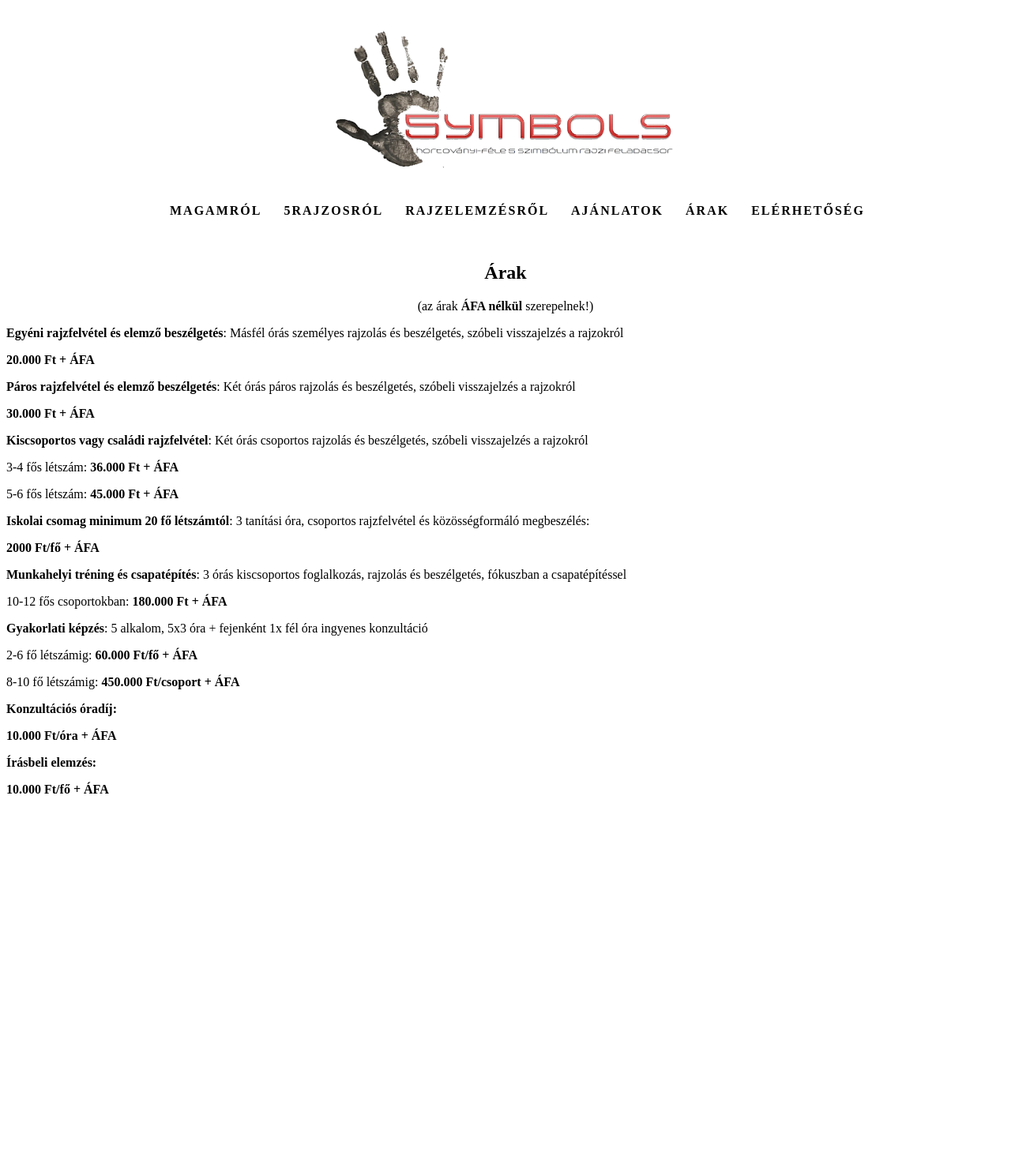
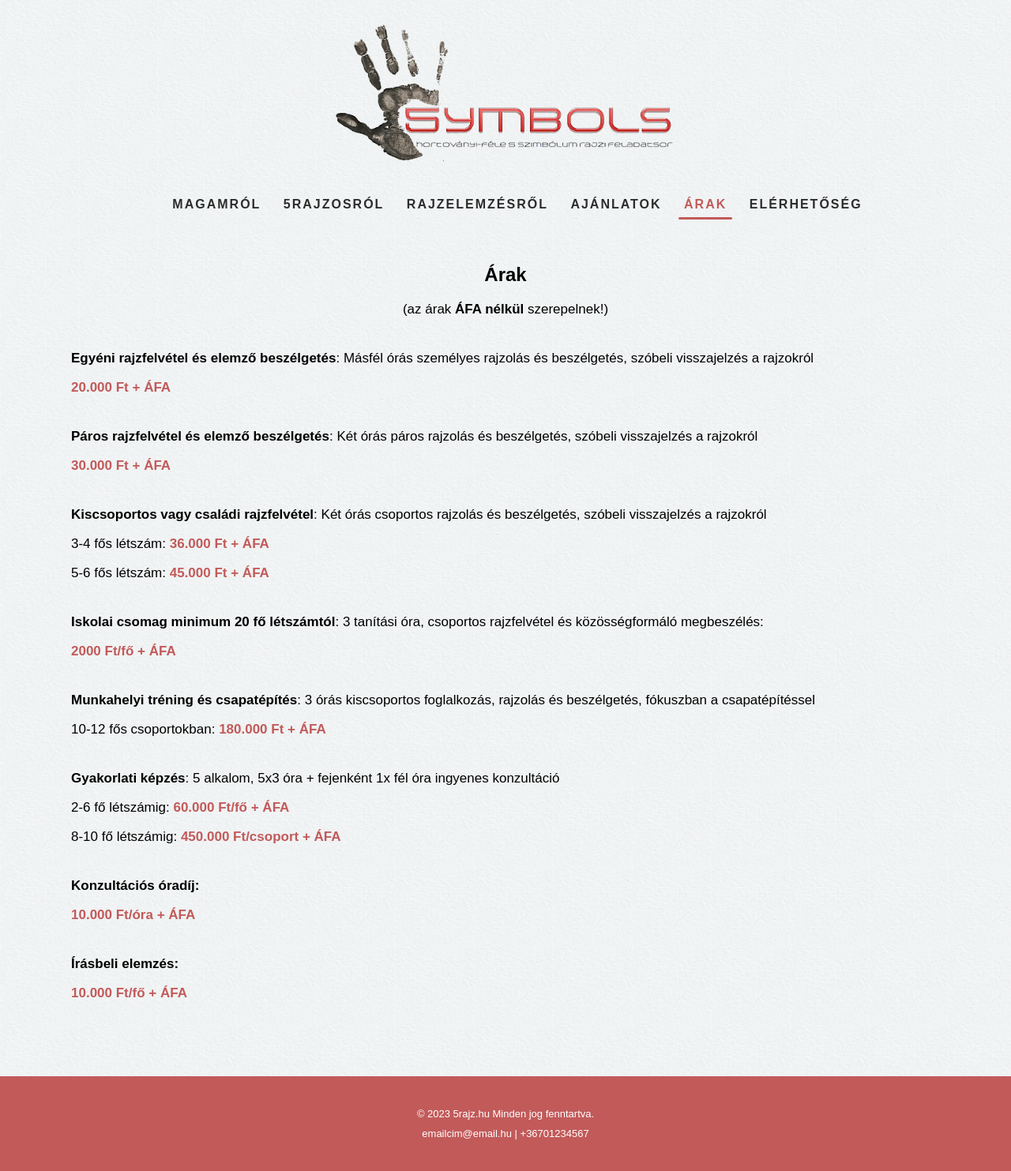
Before and after one commit to TkcsHnr/5rajz, a PHP site: page /arak.php in a window 1280 px wide. Shown: the whole page at 79% size. Run offline with PHP 8.4, Linux system fonts and the light colour scheme; style sheets or scripts are compiled from the project's sources; some web fonts are replaced.

Commit message:
retrieved .scss files

```diff
--- /dev/null
+++ b/css/footer/footer.scss
@@ -0,0 +1,17 @@
+footer {
+    width: 100%;
+    height: 120px;
+    background-color: var(--pale-red);
+    color: white;
+    margin-top: 80px;
+
+    display: flex;
+    flex-direction: column;
+    align-items: center;
+    justify-content: center;
+
+    p {
+        margin: 5px;
+        font-size: 13px;
+    }
+}
--- /dev/null
+++ b/css/general/general.scss
@@ -0,0 +1,59 @@
+@import url('https://fonts.cdnfonts.com/css/segoe-script');
+
+html, body {
+    margin: 0;padding: 0;
+    height: 100%;
+}
+
+html {
+    overflow: hidden;
+}
+body {
+    overflow: auto;
+}
+
+:root {
+    font-family: 'Segoe Script', sans-serif;
+
+    /* colors */
+    --red: #BA1717;
+    --dark-red: #a21919;
+    --dark-gray: #2B2C2C;
+    --light-gray: #625F5F;
+    --pale-red: #C25A5A;
+}
+
+div.bg {
+    width: 100%;
+    min-height: 100vh;
+    background-image: url("../../resources/pattern2.jpg");
+    background-repeat: repeat;
+    background-attachment: scroll;
+    display: flex;
+    flex-direction: column;
+    align-items: center;
+}
+
+main {
+    width: 1100px;
+    padding: 10px;
+    display: flex;
+    flex-direction: column;
+    align-items: center;
+    gap: 50px;
+    flex-grow: 1;
+
+    div {
+        width: 100%;
+    }
+}
+
+p {
+    font-size: 17px;
+}
+ul {
+    list-style: none;
+}
+a {
+    text-decoration: none;
+}
--- /dev/null
+++ b/css/header/header.scss
@@ -0,0 +1,58 @@
+nav {
+  display: flex;
+  flex-direction: column;
+  align-items: center;
+  padding: 10px;
+}
+
+.logo {
+  img {
+    height: 220px;
+  }
+}
+
+ul.menu {
+  text-align: center;
+  text-transform: uppercase;
+  font-size: 16px;
+  font-weight: bold;
+  li {
+    display: inline-block;
+    margin-right: 10px;
+    transition: all 0.3s ease-in-out;
+    &:hover, &.active {
+      a {
+        color: var(--pale-red);
+        &::before {
+          visibility: visible;
+          transform: scale(1, 1);
+        }
+      }
+    }
+    a {
+      color: var(--dark-gray);
+      display: block;
+      letter-spacing: 2px;
+      padding: 0 7px 0 7px;
+      margin: 0 0 10px;
+      text-decoration: none;
+      position: relative;
+      &::before {
+        content: "";
+        position: absolute;
+        width: 100%;
+        height: 3px;
+        border-radius: 3px;
+        bottom: -10px;
+        left: 0px;
+        background-color: var(--pale-red);
+        transition: all 0.2s ease-in-out;
+        transform: scale(0, 1);
+        visibility: hidden;
+      }
+    }
+  }
+}
+
+
+.submenu {display: none;}
--- a/css/indexpage/index.css
+++ b/css/indexpage/index.css
@@ -29,7 +29,7 @@ div.first div.right {
 }
 
 div.first div.right img {
-  width: 250px;
+  width: 225px;
   margin-bottom: -10px;
   border-bottom: 3px solid var(--pale-red);
 }
--- /dev/null
+++ b/css/leirasok/leiras.scss
@@ -0,0 +1,12 @@
+h2 {
+    text-align: center;
+}
+
+p {
+    text-align: justify;
+    margin-bottom: 5px;
+
+    span {
+        font-weight: bold;
+    }
+}
--- a/index.php
+++ b/index.php
@@ -21,7 +21,7 @@
             <div class="first">
                 <img src="resources/ceruza.png" alt="szofelho" class="ceruza">
                 <div class="right">
-                    <img src="resources/portre_transparent.png" alt="judit" class="judit">
+                    <img src="resources/nyito_portre.png" alt="judit" class="judit">
                     <p>
                         Szeretne többet tudni önmagáról? <br>
                         Szeretné jobban megismerni a párját?<br>
```
Also changed, not shown: css/indexpage/index.scss (added, +43 -0 lines), css/magamrol/magamrol.scss (added, +89 -0 lines), resources/nyito_portre.png (added).
